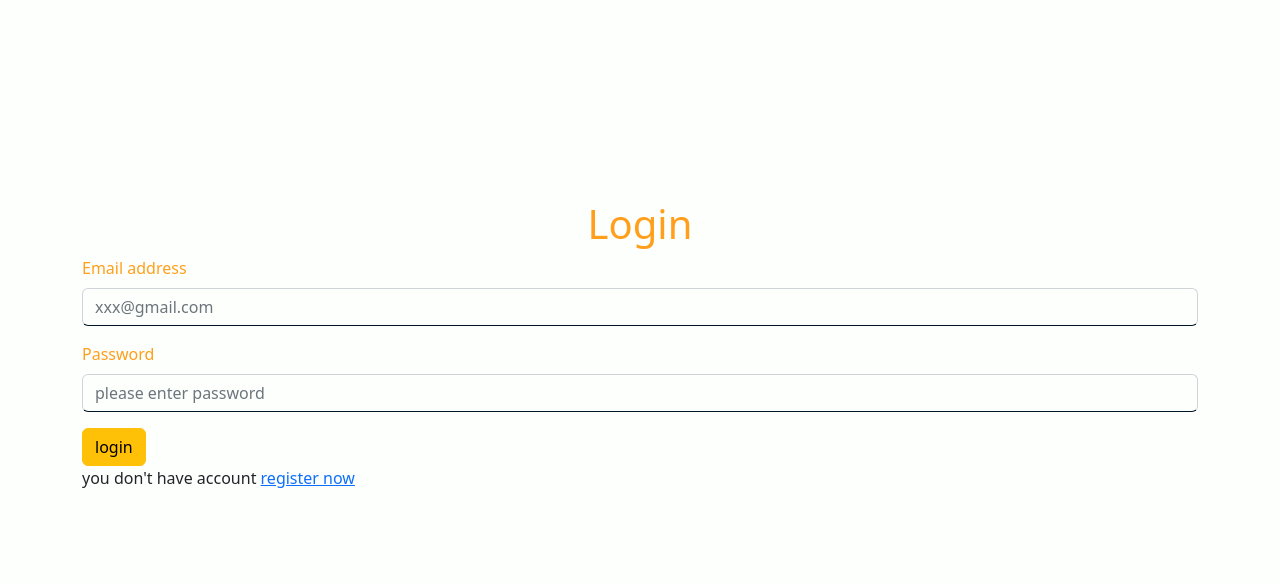
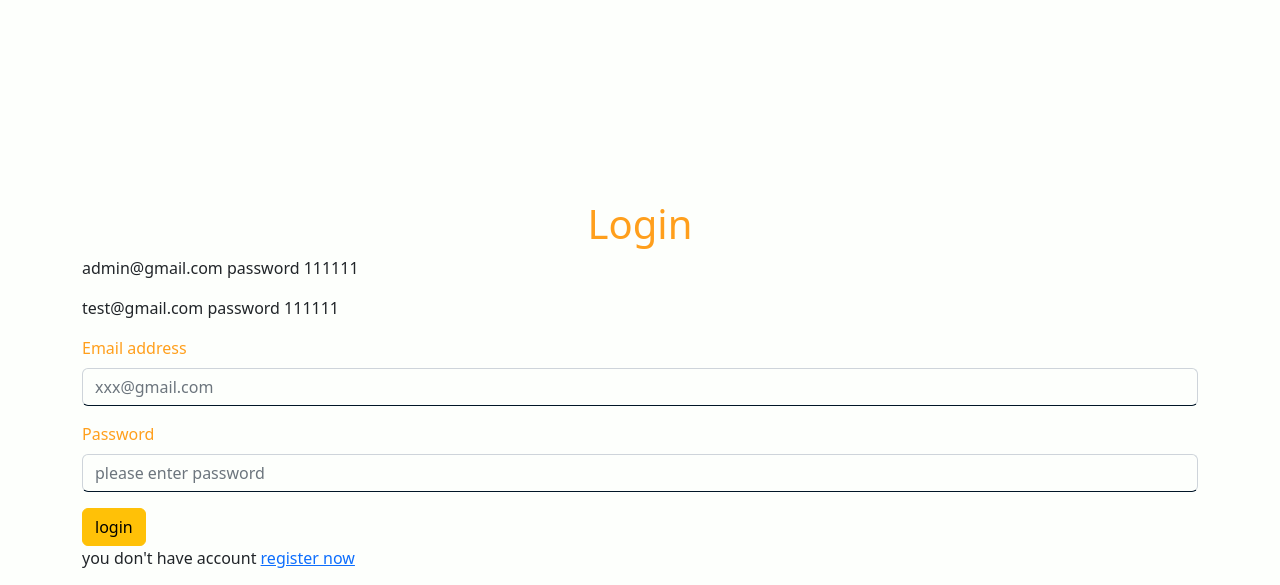
Before and after one commit to mopays/ecommerce_pdo, a PHP site: page / in a window 1280 px wide. Shown: the top 585 px of the page. Run offline with PHP 8.4, Linux system fonts and the light colour scheme.

Commit message:
update show user and password

```diff
--- a/index.php
+++ b/index.php
@@ -74,6 +74,8 @@
     <div class="container">
         <div class="row">
             <h1>login</h1>
+            <p>admin@gmail.com password 111111</p>
+            <p>test@gmail.com password 111111</p>
             <form method="post">
                 <div class="mb-3">
                     <label class="form-label">Email address</label>
```
